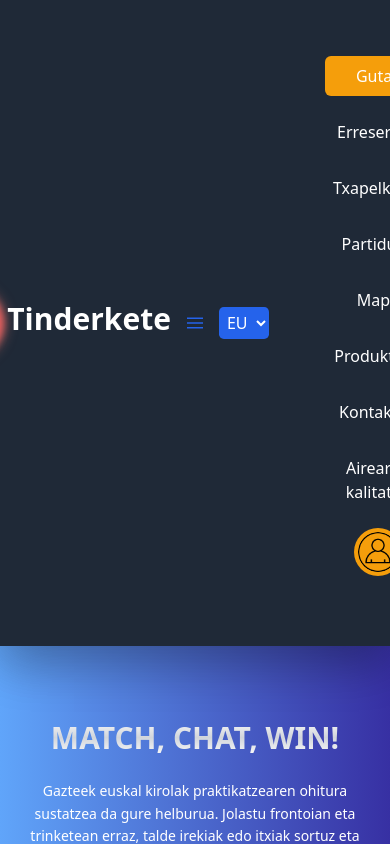
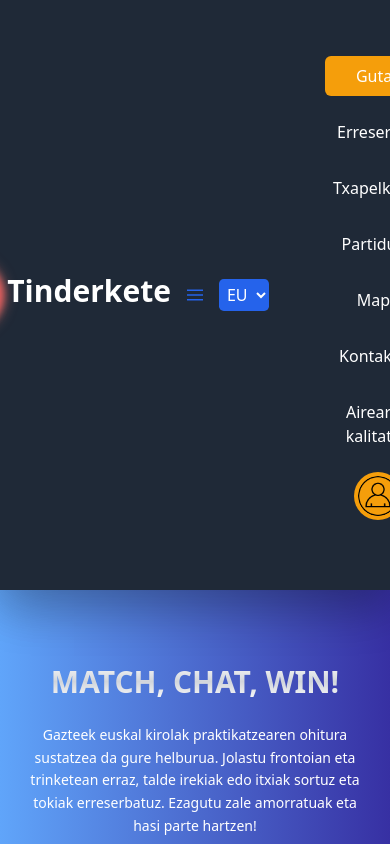
Before and after one commit to imarticorenair/TINDERKETE2025, a React (Create React App) app in the folder tinderkete2025/: page / in a window 390 px wide. Both pictures are taken after a click on the button 287 px from the left and 56 px from the top of the page. Shown: the top 844 px of the page. Built offline with nearby package versions, Linux system fonts and the light colour scheme; a small style sheet from the web is missing; what tailwindcss-animated would draw is missing.

Commit message:
navbar eta erreserbak zuzendu

```diff
--- a/tinderkete2025/src/components/Erreserbak/ErreserbakForm.js
+++ b/tinderkete2025/src/components/Erreserbak/ErreserbakForm.js
@@ -101,6 +101,7 @@
 
       setError(error.response?.data?.message || "Errorea datuak APIra bidaltzean.");
       console.error("Error:", error.response?.data || error.message);
+
     }
   };
 
@@ -168,7 +169,7 @@
                   {t('erreserbak.submit')}
                 </button>
               </form>
-              {error && <p style={{ color: "red" }}>Error: {error}</p>}
+
 
               {showLoginMessage && (
                 <div className="fixed inset-0 bg-gray-800 bg-opacity-50 flex justify-center items-center">
--- a/tinderkete2025/src/components/Layout/Navbar.js
+++ b/tinderkete2025/src/components/Layout/Navbar.js
@@ -72,6 +72,16 @@
   );
 
   useEffect(() => {
+    setSidebarOpen(false);
+ }, [location.pathname]);
+
+ useEffect(() => {
+  setMenuOpen(false);
+}, [location.pathname]);
+
+
+
+  useEffect(() => {
     i18n.changeLanguage(activeLanguage);
     localStorage.setItem("language", activeLanguage);
 
@@ -117,10 +127,12 @@
     <div className="sticky top-0 z-50 shadow-lg">
 
       <div
-        className={`fixed inset-0 bg-black bg-opacity-50 ${sidebarOpen ? "block" : "hidden"
-          }`}
+        className={`fixed inset-0 bg-black bg-opacity-50 transition-opacity duration-300 ${
+          sidebarOpen ? "opacity-100" : "opacity-0 pointer-events-none"
+        }`}
         onClick={toggleSidebar}
       ></div>
+
       <div
         className={`fixed z-50 top-0 left-0 w-64 bg-gray-800 text-white h-full transform ${sidebarOpen ? "translate-x-0" : "-translate-x-full"
           } transition-transform`}
@@ -323,19 +335,19 @@
                   {t("nav.nav1")}
                 </Link>
               </li>
-              <li className={`nav-item ${getActiveClass("/perfila")}`}>
+              <li className={`nav-item ${getActiveClass("/erreserbak")}`}>
                 <Link
                   className="nav-link text-white p-2 hover:bg-gray-700 rounded-md"
-                  to="/perfila"
+                  to="/erreserbak"
                   onClick={closeMenu}
                 >
                   {t("nav.nav2")}
                 </Link>
               </li>
-              <li className={`nav-item ${getActiveClass("/chat")}`}>
+              <li className={`nav-item ${getActiveClass("/txapelketak")}`}>
                 <Link
                   className="nav-link text-white p-2 hover:bg-gray-700 rounded-md"
-                  to="/chat"
+                  to="/txapelketak"
                   onClick={closeMenu}
                 >
                   {t("nav.nav3")}
@@ -357,15 +369,6 @@
                   onClick={closeMenu}
                 >
                   {t("nav.nav5")}
-                </Link>
-              </li>
-              <li className={`nav-item ${getActiveClass("/produktuak")}`}>
-                <Link
-                  className="nav-link text-white p-2 hover:bg-gray-700 rounded-md"
-                  to="/produktuak"
-                  onClick={closeMenu}
-                >
-                  {t("nav.nav6")}
                 </Link>
               </li>
               <li className={`nav-item ${getActiveClass("/kontaktua")}`}>
@@ -392,7 +395,7 @@
                   onClick={toggleSidebar}
                 >
                   <img
-                    src={formData.img ? `${ipBack}${formData.img}` : logoImage}
+                    src={formData.img ? `${ipBack}/${formData.img}` : logoImage}
                     alt="Perfil"
                     className="w-12 h-12 rounded-full bg-amber-500 p-1 object-contain"
                   />
```
